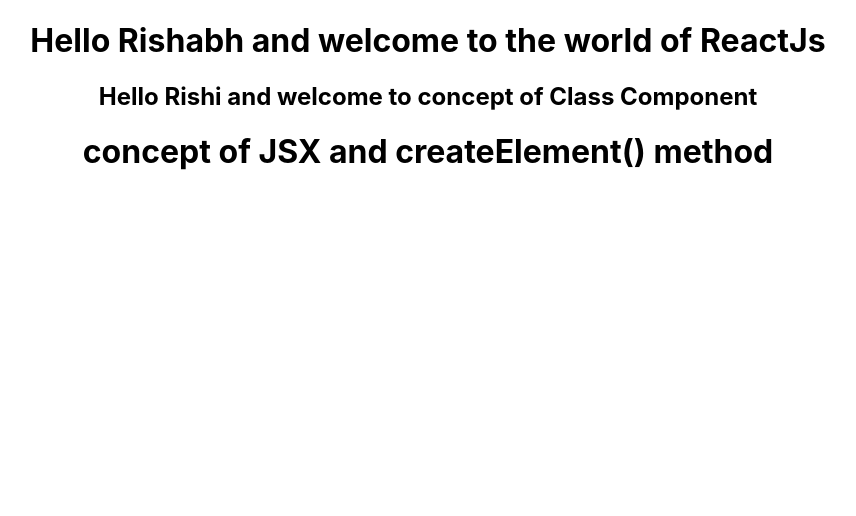
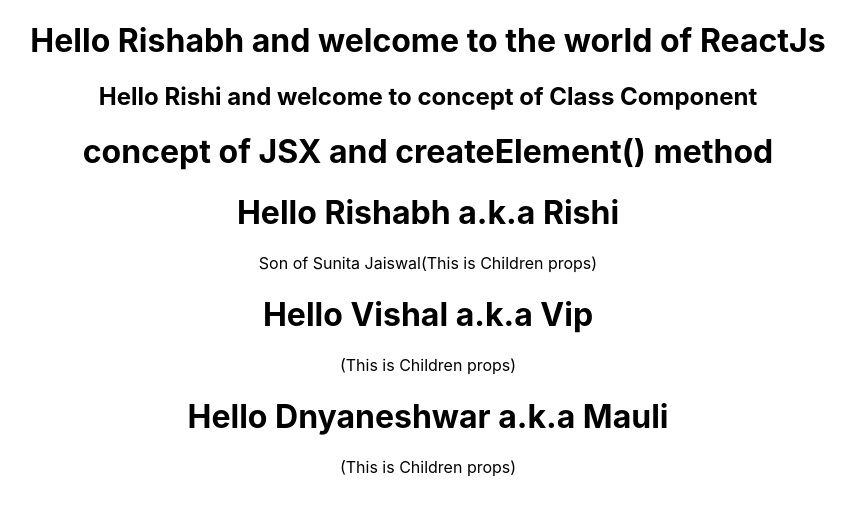
Before and after one commit to rishabhjaiswal155/React, a React (Create React App) app: page / in a window 1280 px wide. Shown: the top 516 px of the page, without its empty margins (212-1068 px from the left). Built offline with nearby package versions, Linux system fonts and the light colour scheme.

Commit message:
use of props with Functional Component

```diff
--- a/src/App.js
+++ b/src/App.js
@@ -3,12 +3,23 @@
 import {Rishabh} from './components/Rishabh';
 import Rishi from './components/Rishi';
 import Hello from './components/Hello';
+import Friends from './components/Friends';
 function App() {
   return (
     <div className="App">
       <Rishabh/>
       <Rishi/>
       <Hello/>
+      <Friends name="Rishabh" nickname="Rishi">
+        <p>Son of Sunita Jaiswal(This is Children props)</p>
+      </Friends>
+      <Friends name="Vishal" nickname="Vip">
+        <p>(This is Children props)</p>
+      </Friends>
+      <Friends name="Dnyaneshwar" nickname="Mauli">
+        <p>(This is Children props)</p>
+      </Friends>
+
       </div>
   );
 }
--- /dev/null
+++ b/src/components/Friends.js
@@ -0,0 +1,11 @@
+import React from 'react'
+const Friends = (props) =>{
+    return(
+        <div>
+        <h1>Hello {props.name} a.k.a {props.nickname}</h1>
+        {props.children}
+</div>
+    )
+}
+
+export default Friends
```
